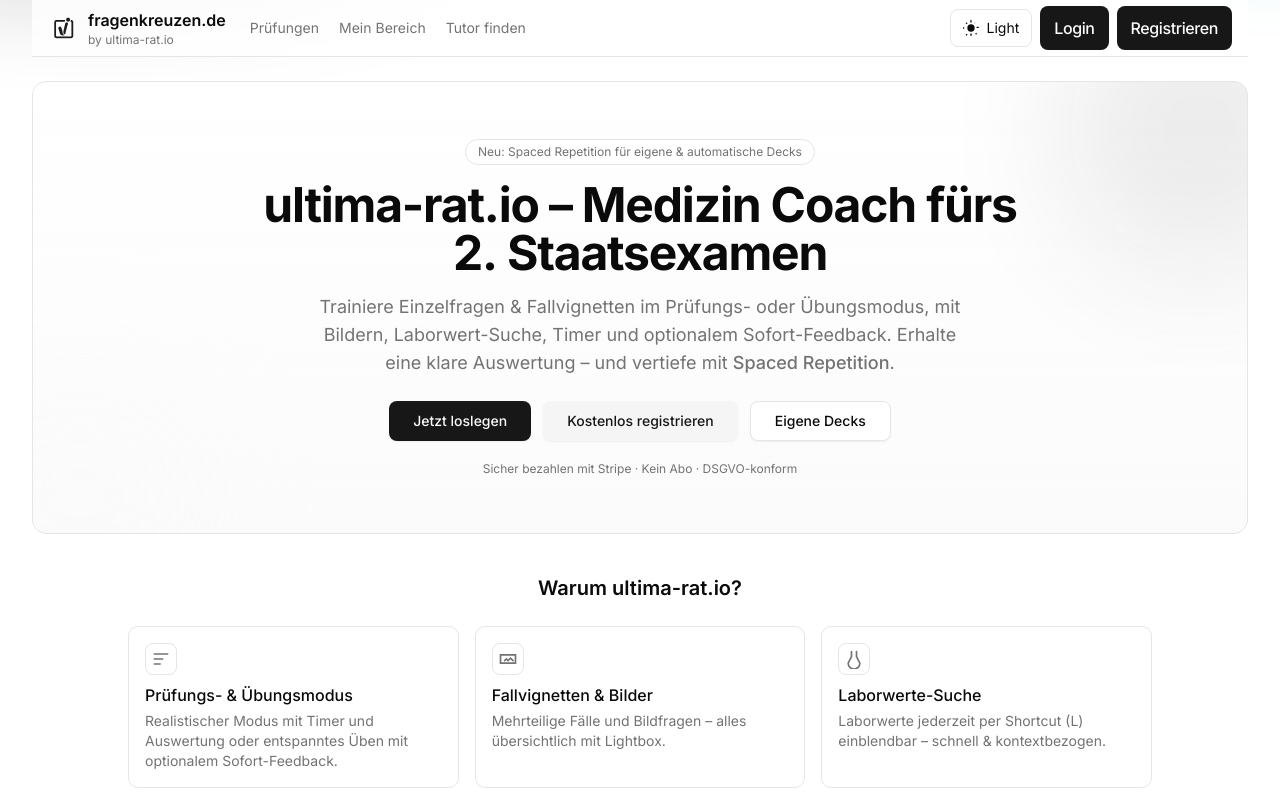
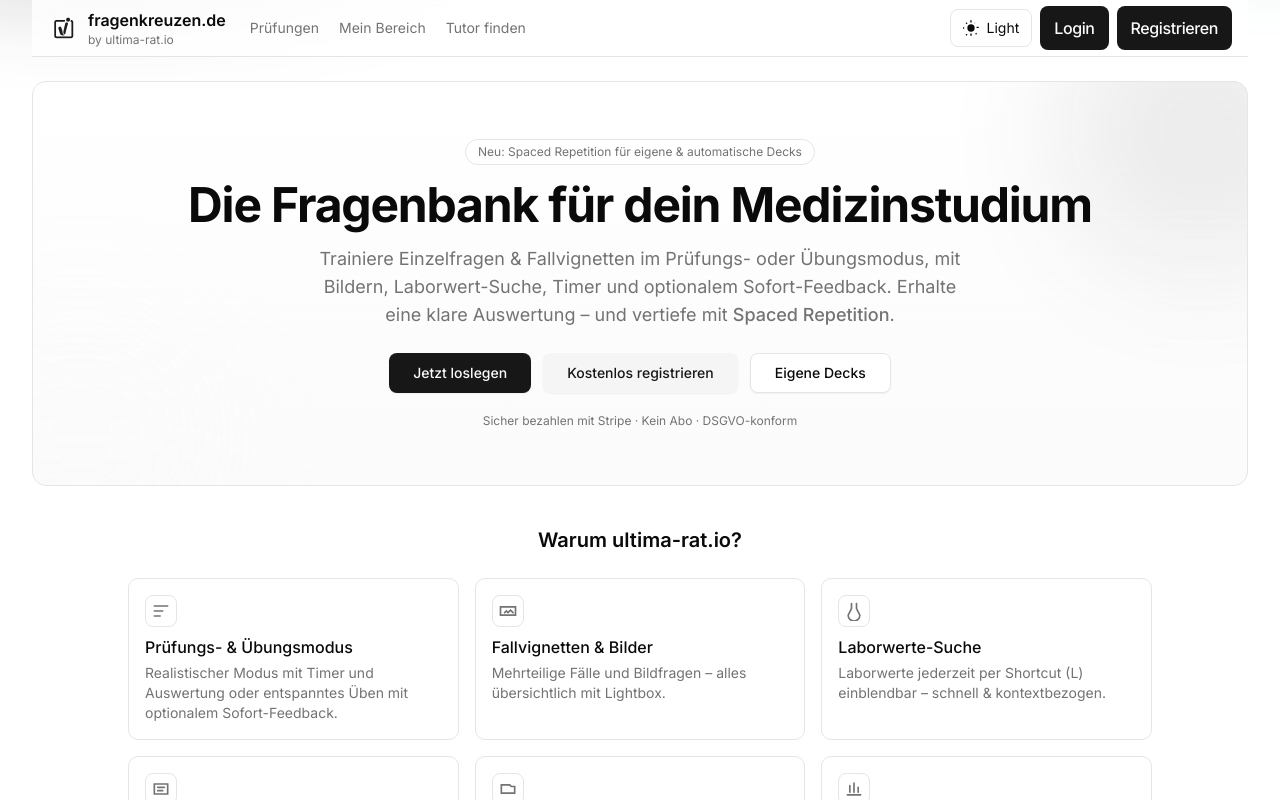
Before and after one commit to bartdoping/ultimaratio, a Next.js app: page / in a window 1280 px wide. Shown: the top 800 px of the page. Built offline with nearby package versions, Linux system fonts and the light colour scheme; no server answers.

Commit message:
Update homepage title to 'Die Fragenbank für dein Medizinstudium'

```diff
--- a/app/page.tsx
+++ b/app/page.tsx
@@ -29,7 +29,7 @@ export default async function Home() {
           </div>
 
           <h1 className="mt-4 text-4xl/tight font-bold tracking-tight md:text-5xl">
-            ultima-rat.io – Medizin&nbsp;Coach fürs 2.&nbsp;Staatsexamen
+            Die Fragenbank für dein Medizinstudium
           </h1>
 
           <p className="mx-auto mt-4 max-w-2xl text-base md:text-lg text-muted-foreground">
```
